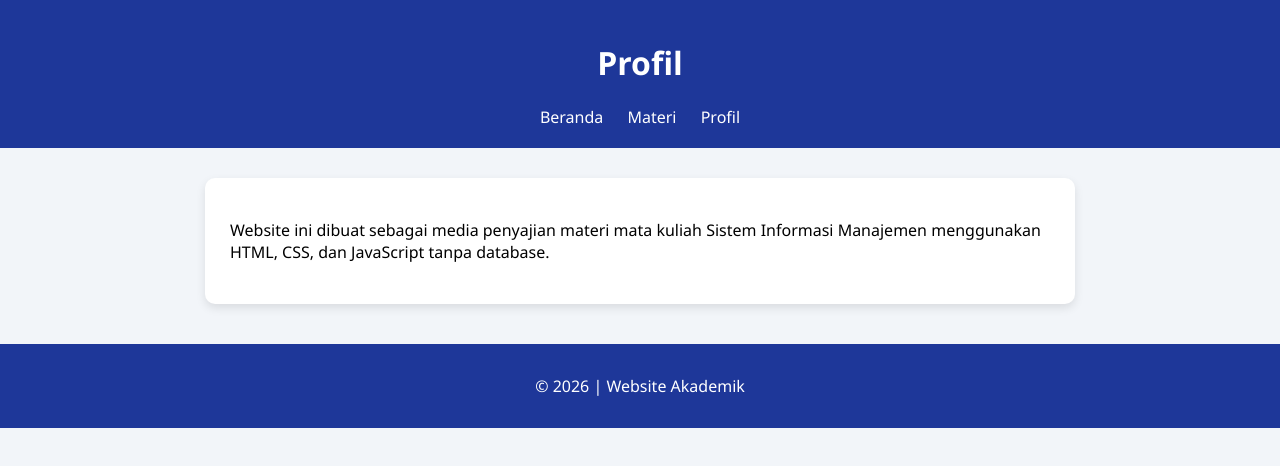
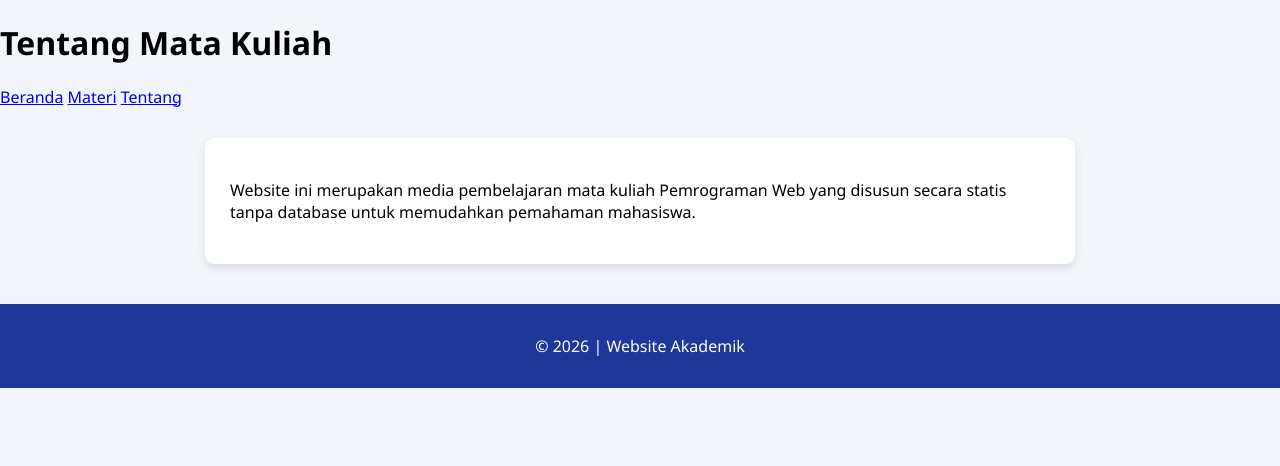
Before and after one commit to muzan21/muzani, a plain HTML site: page tentang.html in a window 1280 px wide. Drawn offline with Linux system fonts and the light colour scheme.

Commit message:
Update tentang.html

```diff
--- a/tentang.html
+++ b/tentang.html
@@ -3,26 +3,25 @@
 <head>
   <meta charset="UTF-8">
   <meta name="viewport" content="width=device-width, initial-scale=1.0">
-  <title>Profil Mata Kuliah</title>
+  <title>Tentang</title>
   <link rel="stylesheet" href="css/style.css">
 </head>
 <body>
 
-<header class="header">
-  <h1>Profil</h1>
+<header class="navbar">
+  <h1>Tentang Mata Kuliah</h1>
   <nav>
     <a href="index.html">Beranda</a>
     <a href="materi.html">Materi</a>
-    <a href="profil.html">Profil</a>
+    <a href="tentang.html">Tentang</a>
   </nav>
 </header>
 
 <section class="container">
   <div class="card">
     <p>
-      Website ini dibuat sebagai media penyajian materi
-      mata kuliah Sistem Informasi Manajemen
-      menggunakan HTML, CSS, dan JavaScript tanpa database.
+      Website ini merupakan media pembelajaran mata kuliah Pemrograman Web
+      yang disusun secara statis tanpa database untuk memudahkan pemahaman mahasiswa.
     </p>
   </div>
 </section>
```
